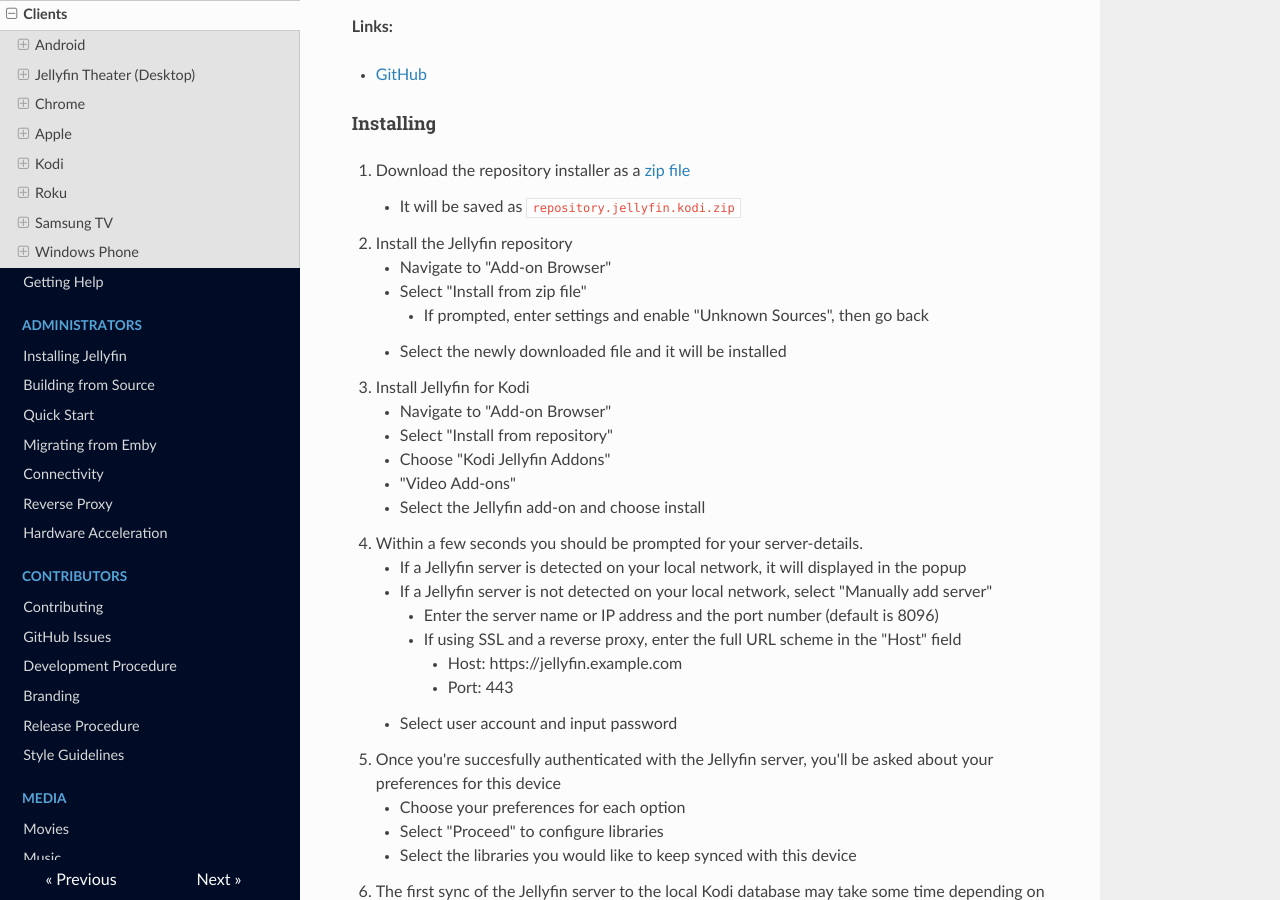
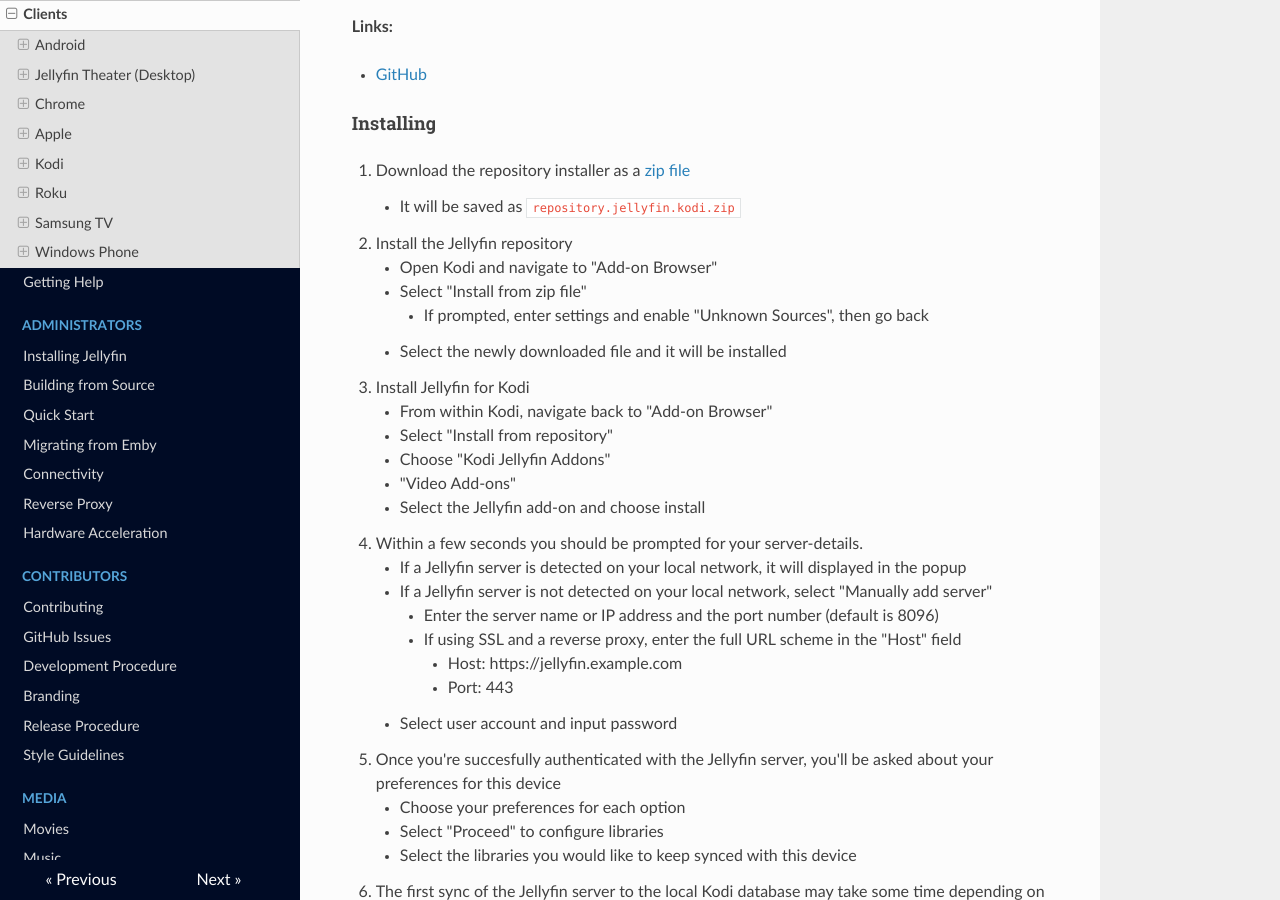
Before and after one commit to jellyfin-archive/jellyfin-docs, an MkDocs documentation site: the page built from docs/clients.md, in a window 1280 px wide and 900 px high, scrolled down 3470 px. Built offline with MkDocs 1.6.1, drawn with Linux system fonts in a browser that asks for light colours; nearby versions of some CDN libraries; old or Windows-style settings are respelled for this version of MkDocs.

Commit message:
Specifying addon instructions are from within kodi

```diff
--- a/docs/clients.md
+++ b/docs/clients.md
@@ -132,12 +132,12 @@ The official Jellyfin Kodi plugin.
 1. Download the repository installer as a [zip file](https://repo.jellyfin.org/releases/client/kodi/repository.jellyfin.kodi.zip)
     * It will be saved as `repository.jellyfin.kodi.zip`
 2. Install the Jellyfin repository
-    * Navigate to "Add-on Browser"
+    * Open Kodi and navigate to "Add-on Browser"
     * Select "Install from zip file"
         * If prompted, enter settings and enable "Unknown Sources", then go back
     * Select the newly downloaded file and it will be installed
 3. Install Jellyfin for Kodi
-    * Navigate to "Add-on Browser"
+    * From within Kodi, navigate back to "Add-on Browser"
     * Select "Install from repository"
     * Choose "Kodi Jellyfin Addons"
     * "Video Add-ons"
```
